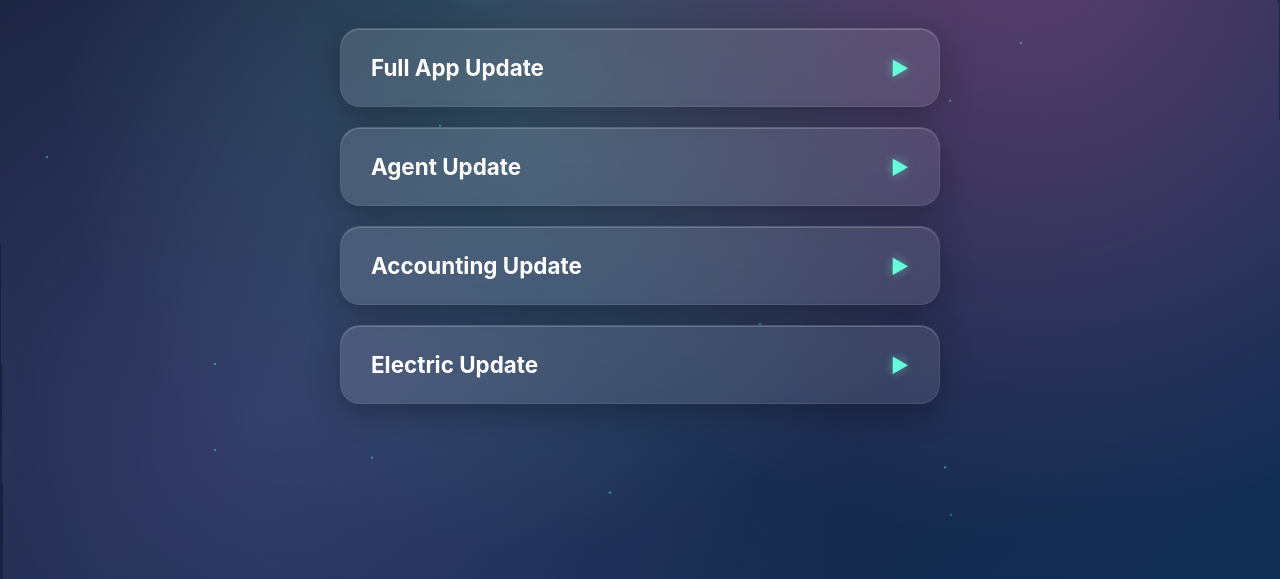
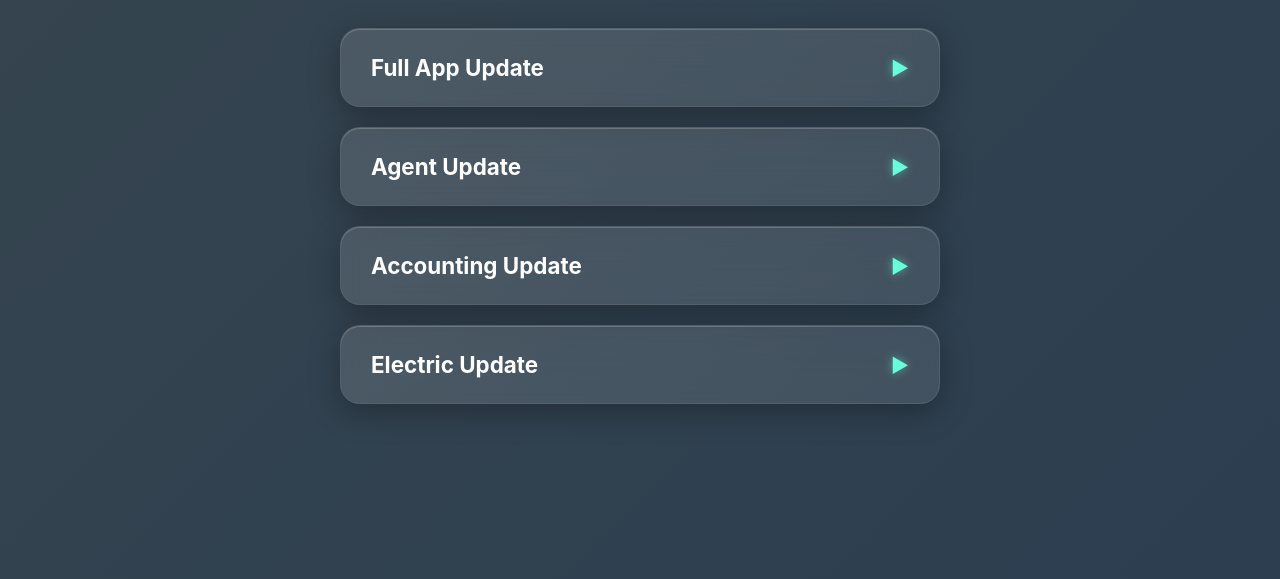
Before and after one commit to golisisp/agent, a plain HTML site: page index.html in a window 1280 px wide. Shown: the part 221-800 px from the top of the page. Drawn offline with Linux system fonts and the light colour scheme; no server answers.

Commit message:
Update index.html

```diff
--- a/index.html
+++ b/index.html
@@ -17,39 +17,11 @@
       align-items: center;
       justify-content: center;
       min-height: 100vh;
-      background: linear-gradient(135deg, #0f0f23 0%, #1a1a2e 25%, #16213e 50%, #0f3460 75%, #533483 100%);
-      background-size: 400% 400%;
-      animation: gradientShift 8s ease infinite;
+      background: linear-gradient(135deg, #36454F, #2c3e50);
       color: white;
       padding: 20px;
       position: relative;
       overflow-x: hidden;
-    }
-
-    @keyframes gradientShift {
-      0%, 100% { background-position: 0% 50%; }
-      50% { background-position: 100% 50%; }
-    }
-
-    /* Animated background elements */
-    body::before {
-      content: '';
-      position: fixed;
-      top: 0;
-      left: 0;
-      width: 100%;
-      height: 100%;
-      background: radial-gradient(circle at 20% 80%, rgba(120, 119, 198, 0.3) 0%, transparent 50%),
-                  radial-gradient(circle at 80% 20%, rgba(255, 119, 198, 0.3) 0%, transparent 50%),
-                  radial-gradient(circle at 40% 40%, rgba(120, 255, 198, 0.2) 0%, transparent 50%);
-      pointer-events: none;
-      animation: float 6s ease-in-out infinite;
-    }
-
-    @keyframes float {
-      0%, 100% { transform: translateY(0px) rotate(0deg); }
-      33% { transform: translateY(-10px) rotate(1deg); }
-      66% { transform: translateY(5px) rotate(-1deg); }
     }
 
     .container {
@@ -65,28 +37,10 @@
       text-align: center;
       font-weight: 800;
       background: linear-gradient(135deg, #64ffda, #00d4ff, #0099ff, #ff6b9d);
-      background-size: 300% 300%;
       background-clip: text;
       -webkit-background-clip: text;
       -webkit-text-fill-color: transparent;
-      animation: gradientText 4s ease infinite, textGlow 3s ease-in-out infinite alternate;
       position: relative;
-    }
-
-    @keyframes gradientText {
-      0%, 100% { background-position: 0% 50%; }
-      50% { background-position: 100% 50%; }
-    }
-
-    @keyframes textGlow {
-      from {
-        filter: drop-shadow(0 0 10px rgba(100, 255, 218, 0.3));
-        transform: scale(1);
-      }
-      to {
-        filter: drop-shadow(0 0 20px rgba(100, 255, 218, 0.6));
-        transform: scale(1.02);
-      }
     }
 
     details {
@@ -292,39 +246,7 @@
 
     /* Floating particles */
     .particles {
-      position: fixed;
-      top: 0;
-      left: 0;
-      width: 100%;
-      height: 100%;
-      pointer-events: none;
-      z-index: 1;
-    }
-
-    .particle {
-      position: absolute;
-      width: 2px;
-      height: 2px;
-      background: rgba(100, 255, 218, 0.6);
-      border-radius: 50%;
-      animation: floatParticle 8s linear infinite;
-    }
-
-    @keyframes floatParticle {
-      0% {
-        transform: translateY(100vh) rotate(0deg);
-        opacity: 0;
-      }
-      10% {
-        opacity: 1;
-      }
-      90% {
-        opacity: 1;
-      }
-      100% {
-        transform: translateY(-10vh) rotate(360deg);
-        opacity: 0;
-      }
+      display: none;
     }
 
     @media (max-width: 768px) {
@@ -370,7 +292,7 @@
     <details>
       <summary>Full App Update <span class="arrow">▶</span></summary>
       <div class="content">
-        <div class="version">Last Version: <strong id="billing-version">Loading...</strong></div>
+        <div class="version">Last Version: <strong id="ac-version">Loading...</strong></div>
         <button class="apk-btn" onclick="downloadApp(this)">
           <span>📥</span> Download
         </button>
@@ -390,7 +312,7 @@
     <details>
       <summary>Accounting Update <span class="arrow">▶</span></summary>
       <div class="content">
-        <div class="version">Last Version: <strong id="ac-version">Loading...</strong></div>
+        <div class="version">Last Version: <strong id="billing-version">Loading...</strong></div>
         <button class="apk-btn" onclick="downloadApp(this)">
           <span>📥</span> Download
         </button>
@@ -409,19 +331,9 @@
   </div>
 
   <script>
-    // Create floating particles
+    // Create floating particles - DISABLED
     function createParticles() {
-      const particlesContainer = document.getElementById('particles');
-      const particleCount = 20;
-
-      for (let i = 0; i < particleCount; i++) {
-        const particle = document.createElement('div');
-        particle.className = 'particle';
-        particle.style.left = Math.random() * 100 + '%';
-        particle.style.animationDelay = Math.random() * 8 + 's';
-        particle.style.animationDuration = (Math.random() * 4 + 6) + 's';
-        particlesContainer.appendChild(particle);
-      }
+      // Particles disabled for cleaner look
     }
 
     // Enhanced download simulation
@@ -489,11 +401,10 @@
 
     // Firebase version URLs
     const versionUrls = {
-      'billing-version': 'https://golisiapp-default-rtdb.firebaseio.com/billingVersion.json',
+      'ac-version': 'https://golisiapp-default-rtdb.firebaseio.com/AC_VERSION.json',
       'agent-version': 'https://golisiapp-default-rtdb.firebaseio.com/AGENT_VERSION.json',
-      'ac-version': 'https://golisiapp-default-rtdb.firebaseio.com/AC_VERSION.json',
-      'elc-version': 'https://golisiapp-default-rtdb.firebaseio.com/ELC_VERSION.json'
-
+      'elc-version': 'https://golisiapp-default-rtdb.firebaseio.com/ELC_VERSION.json',
+      'billing-version': 'https://golisiapp-default-rtdb.firebaseio.com/billingVersion.json'
     };
 
     // Fetch version data from Firebase
```
